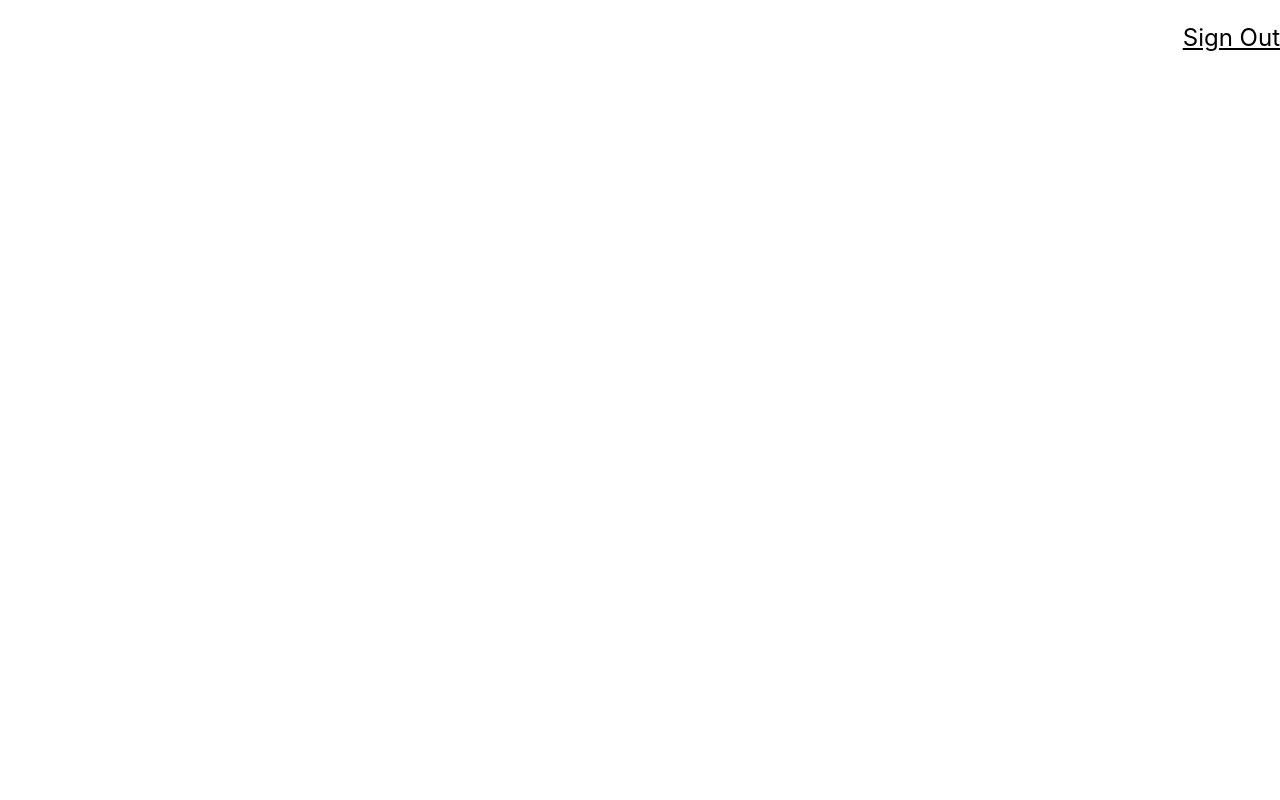
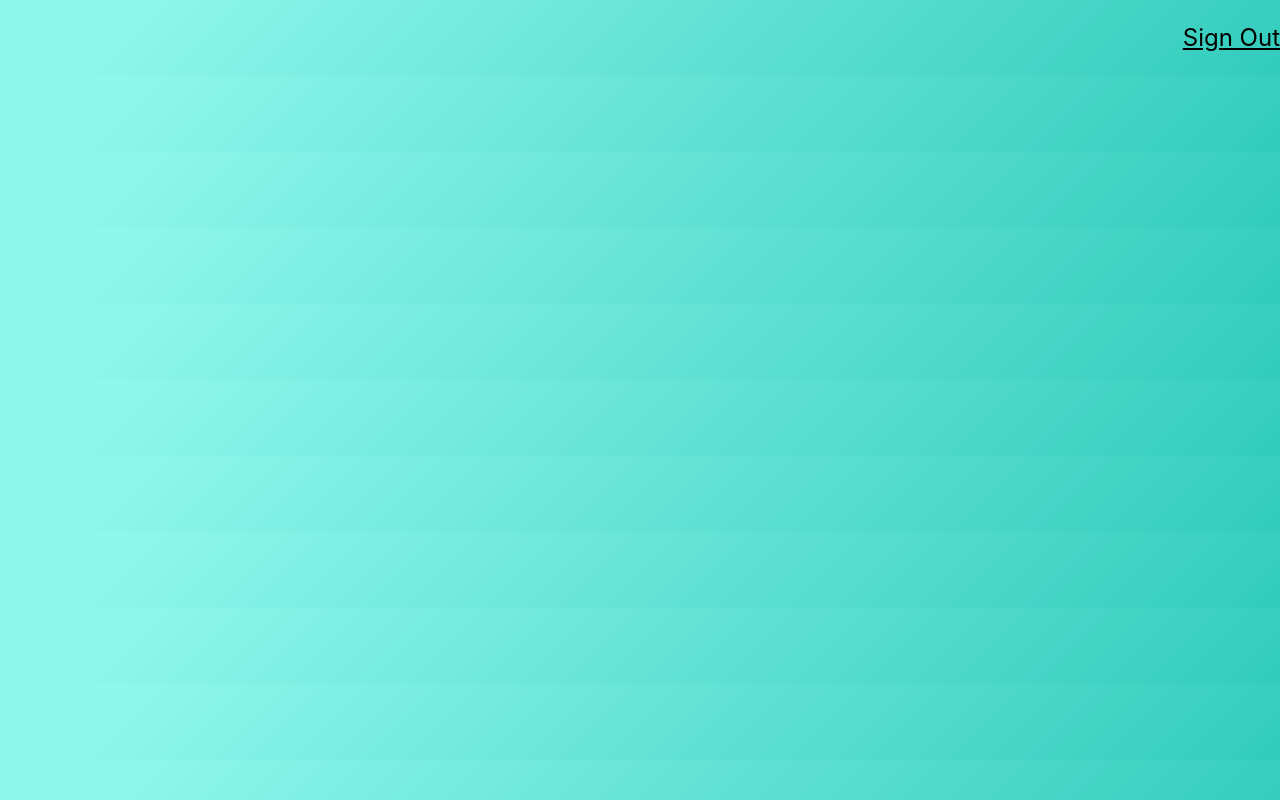
Before and after one commit to kyedavey/face-detector, a React (Create React App) app: page / in a window 1280 px wide. Built offline with nearby package versions, Linux system fonts and the light colour scheme.

Commit message:
add background gradient

```diff
--- a/src/index.css
+++ b/src/index.css
@@ -5,6 +5,7 @@ body {
     sans-serif;
   -webkit-font-smoothing: antialiased;
   -moz-osx-font-smoothing: grayscale;
+  background: linear-gradient( 135deg, #90F7EC 10%, #32CCBC 100%);
 }
 
 code {
```
